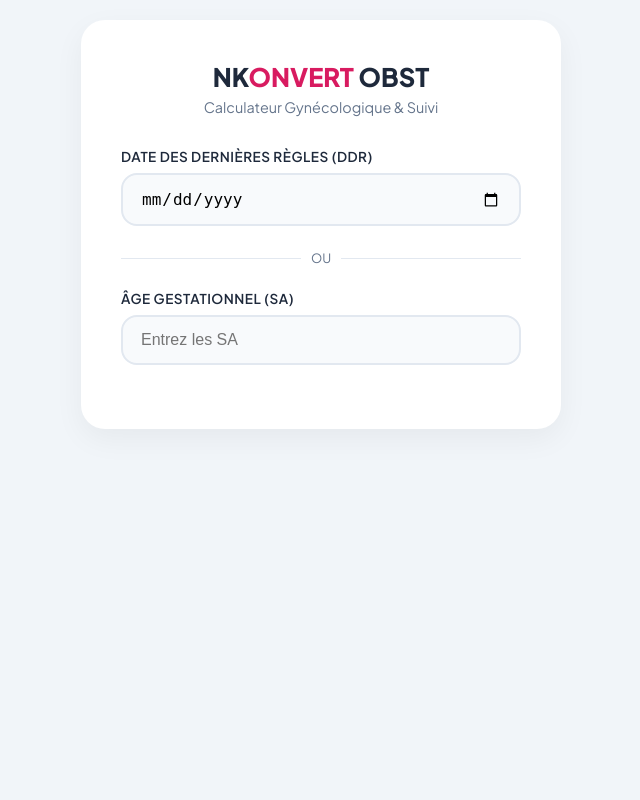
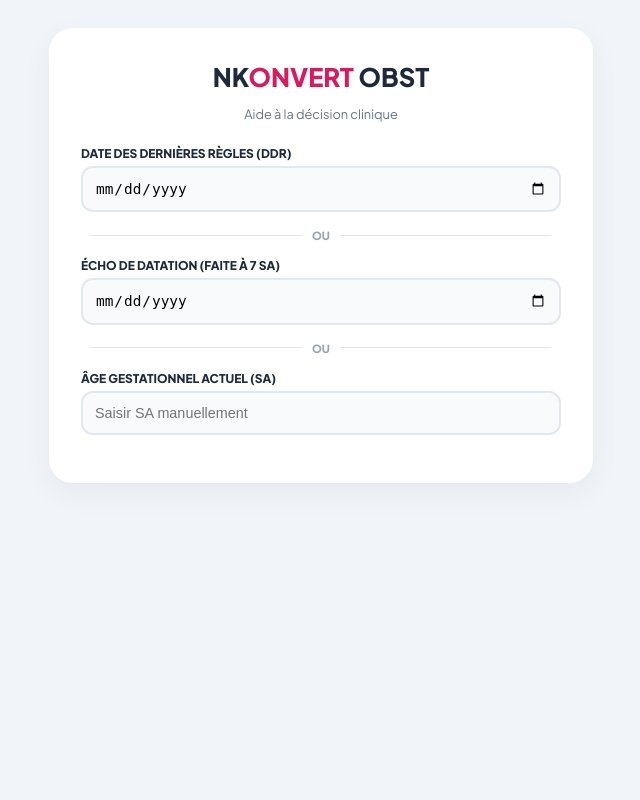
Before and after one commit to Reygreekk/nkonvert, a Flask app: page /calculateur-obstetrical in a window 1280 px wide. Shown: the whole page, without its empty margins (319-959 px from the left). Run offline with Flask 3, Linux system fonts and the light colour scheme.

Commit message:
gyneco.html

```diff
--- a/templates/gyneco.html
+++ b/templates/gyneco.html
@@ -3,7 +3,7 @@
 <head>
     <meta charset="UTF-8">
     <meta name="viewport" content="width=device-width, initial-scale=1.0">
-    <title>Gynéco-OBST v2.0 | NKonvert</title>
+    <title>Gynéco-OBST v2.2 | NKonvert</title>
     <link href="https://fonts.googleapis.com/css2?family=Plus+Jakarta+Sans:wght@400;600;800&display=swap" rel="stylesheet">
     <style>
         :root {
@@ -11,134 +11,43 @@
             --primary-light: #fce4ec;
             --secondary: #1e293b;
             --accent: #0d9488;
+            --info: #3b82f6;
             --bg: #f1f5f9;
             --white: #ffffff;
             --text-main: #334155;
-            --text-sub: #64748b;
             --radius: 16px;
-            --shadow: 0 10px 30px rgba(0, 0, 0, 0.05);
         }
 
-        * { box-sizing: border-box; }
+        body { font-family: 'Plus Jakarta Sans', sans-serif; background: var(--bg); display: flex; justify-content: center; padding: 20px; }
+        .app-card { background: var(--white); width: 100%; max-width: 480px; padding: 2rem; border-radius: 24px; box-shadow: 0 10px 30px rgba(0,0,0,0.05); }
 
-        body {
-            font-family: 'Plus Jakarta Sans', sans-serif;
-            background-color: var(--bg);
-            color: var(--text-main);
-            margin: 0;
-            display: flex;
-            justify-content: center;
-            min-height: 100vh;
-            padding: 20px;
-        }
+        .header { text-align: center; margin-bottom: 1.5rem; }
+        .header h1 { color: var(--secondary); font-size: 1.6rem; margin: 0; font-weight: 800; }
+        .header span { color: var(--primary); }
 
-        .app-card {
-            background: var(--white);
-            width: 100%;
-            max-width: 480px;
-            padding: 2.5rem;
-            border-radius: 24px;
-            box-shadow: var(--shadow);
-            height: fit-content;
-        }
+        .form-group { margin-bottom: 1rem; }
+        label { display: block; font-weight: 700; margin-bottom: 5px; font-size: 0.75rem; color: var(--secondary); text-transform: uppercase; }
+        input { width: 100%; padding: 12px; border: 2px solid #e2e8f0; border-radius: 12px; font-size: 0.9rem; background: #f8fafc; box-sizing: border-box; }
+        input:focus { outline: none; border-color: var(--primary); background: white; }
 
-        .header { text-align: center; margin-bottom: 2rem; }
-        .header h1 {
-            color: var(--secondary);
-            font-size: 1.6rem;
-            margin: 0;
-            font-weight: 800;
-        }
-        .header span { color: var(--primary); }
-        .header p { color: var(--text-sub); font-size: 0.9rem; margin-top: 5px; }
+        .divider { display: flex; align-items: center; margin: 1rem 0; color: #94a3b8; font-size: 0.7rem; font-weight: 800; }
+        .divider::before, .divider::after { content: ''; flex: 1; border-bottom: 1px solid #e2e8f0; margin: 0 10px; }
 
-        /* Inputs */
-        .form-group { margin-bottom: 1.5rem; }
-        label {
-            display: block;
-            font-weight: 600;
-            margin-bottom: 8px;
-            font-size: 0.85rem;
-            color: var(--secondary);
-            text-transform: uppercase;
-            letter-spacing: 0.5px;
-        }
-        input {
-            width: 100%;
-            padding: 14px 18px;
-            border: 2px solid #e2e8f0;
-            border-radius: var(--radius);
-            font-size: 1rem;
-            transition: all 0.3s;
-            background: #f8fafc;
-        }
-        input:focus {
-            outline: none;
-            border-color: var(--primary);
-            background: white;
-            box-shadow: 0 0 0 4px rgba(216, 27, 96, 0.1);
-        }
-
-        .divider {
-            display: flex; align-items: center; text-align: center;
-            margin: 1.5rem 0; color: var(--text-sub); font-size: 0.8rem;
-        }
-        .divider::before, .divider::after {
-            content: ''; flex: 1; border-bottom: 1px solid #e2e8f0;
-        }
-        .divider:not(:empty)::before { margin-right: .75em; }
-        .divider:not(:empty)::after { margin-left: .75em; }
-
-        /* Result Area */
-        #resultats { display: none; animation: fadeIn 0.4s ease-out; }
+        #resultats { display: none; animation: fadeIn 0.4s ease-out; margin-top: 20px; }
         @keyframes fadeIn { from { opacity: 0; transform: translateY(10px); } to { opacity: 1; transform: translateY(0); } }
 
-        .main-stat {
-            background: linear-gradient(135deg, var(--primary), #ad1457);
-            color: white;
-            padding: 20px;
-            border-radius: var(--radius);
-            text-align: center;
-            margin-bottom: 1rem;
-        }
-        .main-stat .hu-val { font-size: 2.8rem; font-weight: 800; display: block; }
-        .main-stat label { color: rgba(255,255,255,0.8); margin-bottom: 0; }
+        .main-stat { background: linear-gradient(135deg, var(--primary), #ad1457); color: white; padding: 20px; border-radius: var(--radius); text-align: center; margin-bottom: 1rem; }
+        .hu-val { font-size: 2.5rem; font-weight: 800; display: block; }
 
-        .grid-stats {
-            display: grid; grid-template-columns: 1fr 1fr; gap: 10px; margin-bottom: 1rem;
-        }
-        .stat-box {
-            background: var(--primary-light);
-            padding: 15px;
-            border-radius: var(--radius);
-            text-align: center;
-        }
-        .stat-box .val { display: block; font-weight: 800; color: var(--primary); font-size: 1.2rem; }
-        .stat-box .lab { font-size: 0.7rem; color: var(--primary); text-transform: uppercase; }
+        .grid-stats { display: grid; grid-template-columns: 1fr 1fr; gap: 10px; margin-bottom: 1rem; }
+        .stat-box { background: var(--primary-light); padding: 12px; border-radius: var(--radius); text-align: center; }
+        .stat-box .val { display: block; font-weight: 800; color: var(--primary); font-size: 1.1rem; }
+        .stat-box .lab { font-size: 0.65rem; color: var(--primary); text-transform: uppercase; font-weight: 700; }
 
-        /* Follow-up Timeline */
-        .timeline {
-            background: #f8fafc;
-            border-radius: var(--radius);
-            padding: 15px;
-            border: 1px solid #e2e8f0;
-        }
-        .timeline-title {
-            font-weight: 800; font-size: 0.8rem; margin-bottom: 10px;
-            color: var(--secondary); display: flex; align-items: center;
-        }
-        .timeline-item {
-            display: flex; justify-content: space-between;
-            padding: 8px 0; border-bottom: 1px dashed #e2e8f0;
-            font-size: 0.85rem;
-        }
+        .timeline { background: #f8fafc; border-radius: var(--radius); padding: 15px; border: 1px solid #e2e8f0; }
+        .timeline-item { display: flex; justify-content: space-between; padding: 8px 0; border-bottom: 1px dashed #e2e8f0; font-size: 0.8rem; }
         .timeline-item:last-child { border: none; }
-        .timeline-date { font-weight: 600; color: var(--accent); }
-
-        .footer-note {
-            margin-top: 1.5rem; text-align: center;
-            font-size: 0.75rem; color: var(--text-sub);
-        }
+        .timeline-date { font-weight: 700; color: var(--accent); }
     </style>
 </head>
 <body>
@@ -146,85 +55,69 @@
 <div class="app-card">
     <div class="header">
         <h1>NK<span>ONVERT</span> OBST</h1>
-        <p>Calculateur Gynécologique & Suivi</p>
+        <p style="font-size:0.8rem; color:#64748b;">Aide à la décision clinique</p>
     </div>
 
     <div class="form-group">
         <label>Date des Dernières Règles (DDR)</label>
-        <input type="date" id="ddr" onchange="updateByDDR()">
+        <input type="date" id="ddr" onchange="calculerDepuisDDR()">
     </div>
 
     <div class="divider">OU</div>
 
     <div class="form-group">
-        <label>Âge Gestationnel (SA)</label>
-        <input type="number" id="sa" placeholder="Entrez les SA" oninput="updateBySA()">
+        <label>Écho de datation (faite à 7 SA)</label>
+        <input type="date" id="echoDate" onchange="calculerDepuisEcho()">
+    </div>
+
+    <div class="divider">OU</div>
+
+    <div class="form-group">
+        <label>Âge Gestationnel Actuel (SA)</label>
+        <input type="number" id="sa" placeholder="Saisir SA manuellement" oninput="calculerDepuisSA()">
     </div>
 
     <div id="resultats">
         <div class="main-stat">
-            <label>Hauteur Utérine Estimée</label>
-            <span class="hu-val"><span id="resHU">--</span><small style="font-size: 1.2rem; margin-left: 5px;">cm</small></span>
-            <div style="font-size: 0.85rem; margin-top: 5px;">Poids fœtal estimé : <span id="resPoids">--</span> g</div>
+            <label style="font-size: 0.7rem; text-transform: uppercase; opacity: 0.9;">Hauteur Utérine Estimée</label>
+            <span class="hu-val"><span id="resHU">--</span><small style="font-size: 1rem; margin-left: 5px;">cm</small></span>
+            <div style="font-size: 0.8rem; margin-top: 5px;">Poids fœtal approx. : <span id="resPoids">--</span> g</div>
         </div>
 
         <div class="grid-stats">
             <div class="stat-box">
-                <span class="lab">Mois de Grossesse</span>
+                <span class="lab">Mois révolus</span>
                 <span class="val" id="resMois">--</span>
             </div>
             <div class="stat-box">
                 <span class="lab">DPA (Terme)</span>
-                <span class="val" id="resDPA" style="font-size: 0.9rem;">--</span>
+                <span class="val" id="resDPA" style="font-size: 0.8rem;">--</span>
             </div>
         </div>
 
         <div class="timeline">
-            <div class="timeline-title">📍 CALENDRIER EXAMENS CLÉS</div>
-            <div class="timeline-item">
-                <span>Écho T1 (Clarté Nucale / T21)</span>
-                <span class="timeline-date" id="t1">--</span>
-            </div>
-            <div class="timeline-item">
-                <span>Écho Morphologique (T2)</span>
-                <span class="timeline-date" id="t2">--</span>
-            </div>
-            <div class="timeline-item">
-                <span>Écho de Croissance (T3)</span>
-                <span class="timeline-date" id="t3">--</span>
-            </div>
+            <div class="timeline-item"><span>Conception (Lue ou Est.) :</span> <span class="timeline-date" id="conception" style="color:var(--info)">--</span></div>
+            <div class="timeline-item"><span>Écho Datation (Idéale) :</span> <span class="timeline-date" id="echoFix">--</span></div>
+            <div class="timeline-item"><span>Écho T1 (Clarté nucale) :</span> <span class="timeline-date" id="t1">--</span></div>
+            <div class="timeline-item"><span>Écho Morpho T2 :</span> <span class="timeline-date" id="t2">--</span></div>
+            <div class="timeline-item"><span>Écho Croissance T3 :</span> <span class="timeline-date" id="t3">--</span></div>
         </div>
-
-        <p class="footer-note">Méthodologie : Règle de Fournier (Mois×4) intégrée.</p>
     </div>
 </div>
 
 <script>
     function getLogic(sa) {
-        // Mois de grossesse (plus précis que division par 4 simple)
         let mois = Math.floor(sa / 4.34);
-        if (mois < 1) mois = 0;
-
-        // Ta méthodologie spécifique (Règle de Fournier avec correctif)
         let hu = 0;
-        if (mois >= 4 && mois <= 7) {
-            hu = mois * 4;
-        } else if (mois >= 8) {
-            hu = (mois * 4) - 2;
-        }
-
-        // Poids fœtal approximatif (Courbe de croissance standard)
-        let poids = 0;
-        if (sa >= 15) {
-            poids = Math.round(Math.pow(sa, 3) / 18.5); // Hadlock modifié
-            if (sa >= 40) poids = 3350;
-        }
-
+        if (mois >= 4 && mois <= 7) hu = mois * 4;
+        else if (mois >= 8) hu = (mois * 4) - 2;
+        let poids = sa >= 15 ? Math.round(Math.pow(sa, 3) / 18.5) : 0;
+        if (sa >= 40) poids = 3350;
         return { hu, mois, poids };
     }
 
     function formatDate(date) {
-        return date.toLocaleDateString('fr-FR', { day: '2-digit', month: 'short' });
+        return date.toLocaleDateString('fr-FR', { day: '2-digit', month: 'short', year: 'numeric' });
     }
 
     function addWeeks(date, weeks) {
@@ -233,42 +126,55 @@
         return formatDate(d);
     }
 
-    function render(sa, ddrValue = null) {
+    function render(sa, ddrInput) {
         const resDiv = document.getElementById('resultats');
         if (!sa || sa <= 0) { resDiv.style.display = 'none'; return; }
 
         const data = getLogic(sa);
-        document.getElementById('resHU').innerText = data.hu > 0 ? data.hu : "--";
-        document.getElementById('resMois').innerText = data.mois > 0 ? data.mois + "e" : "1er";
-        document.getElementById('resPoids').innerText = data.poids > 0 ? data.poids : "--";
+        document.getElementById('resHU').innerText = data.hu || "--";
+        document.getElementById('resMois').innerText = data.mois + "e";
+        document.getElementById('resPoids').innerText = data.poids || "--";
 
-        if (ddrValue) {
-            const ddr = new Date(ddrValue);
+        if (ddrInput) {
+            const ddr = new Date(ddrInput);
+            document.getElementById('conception').innerText = addWeeks(ddr, 2);
+            document.getElementById('echoFix').innerText = addWeeks(ddr, 7);
             document.getElementById('resDPA').innerText = addWeeks(ddr, 41);
             document.getElementById('t1').innerText = addWeeks(ddr, 12);
             document.getElementById('t2').innerText = addWeeks(ddr, 22);
             document.getElementById('t3').innerText = addWeeks(ddr, 32);
-        } else {
-            document.getElementById('resDPA').innerText = "DDR requise";
-            ["t1", "t2", "t3"].forEach(id => document.getElementById(id).innerText = "--");
         }
-
         resDiv.style.display = 'block';
     }
 
-    function updateByDDR() {
-        const ddrValue = document.getElementById('ddr').value;
-        const ddr = new Date(ddrValue);
-        const diff = Math.floor((new Date() - ddr) / (1000 * 60 * 60 * 24));
-        const sa = Math.floor(diff / 7);
+    function calculerDepuisDDR() {
+        const ddrVal = document.getElementById('ddr').value;
+        const ddr = new Date(ddrVal);
+        const sa = Math.floor((new Date() - ddr) / (1000 * 60 * 60 * 24 * 7));
         document.getElementById('sa').value = sa;
-        render(sa, ddrValue);
+        document.getElementById('echoDate').value = ""; // Reset echo car DDR prime ici
+        render(sa, ddrVal);
     }
 
-    function updateBySA() {
+    function calculerDepuisEcho() {
+        const echoVal = document.getElementById('echoDate').value;
+        const echo = new Date(echoVal);
+        // Si l'écho a été faite à 7 SA, la DDR théorique était 7 semaines avant
+        const ddrTheorique = new Date(echo);
+        ddrTheorique.setDate(ddrTheorique.getDate() - (7 * 7));
+
+        const sa = Math.floor((new Date() - ddrTheorique) / (1000 * 60 * 60 * 24 * 7));
+        document.getElementById('sa').value = sa;
+        document.getElementById('ddr').value = ddrTheorique.toISOString().split('T')[0];
+        render(sa, ddrTheorique);
+    }
+
+    function calculerDepuisSA() {
         const sa = parseInt(document.getElementById('sa').value);
+        // Si on entre juste les SA, on ne peut pas deviner les dates précises sans DDR
+        render(sa, null);
         document.getElementById('ddr').value = "";
-        render(sa);
+        document.getElementById('echoDate').value = "";
     }
 </script>
 
```
